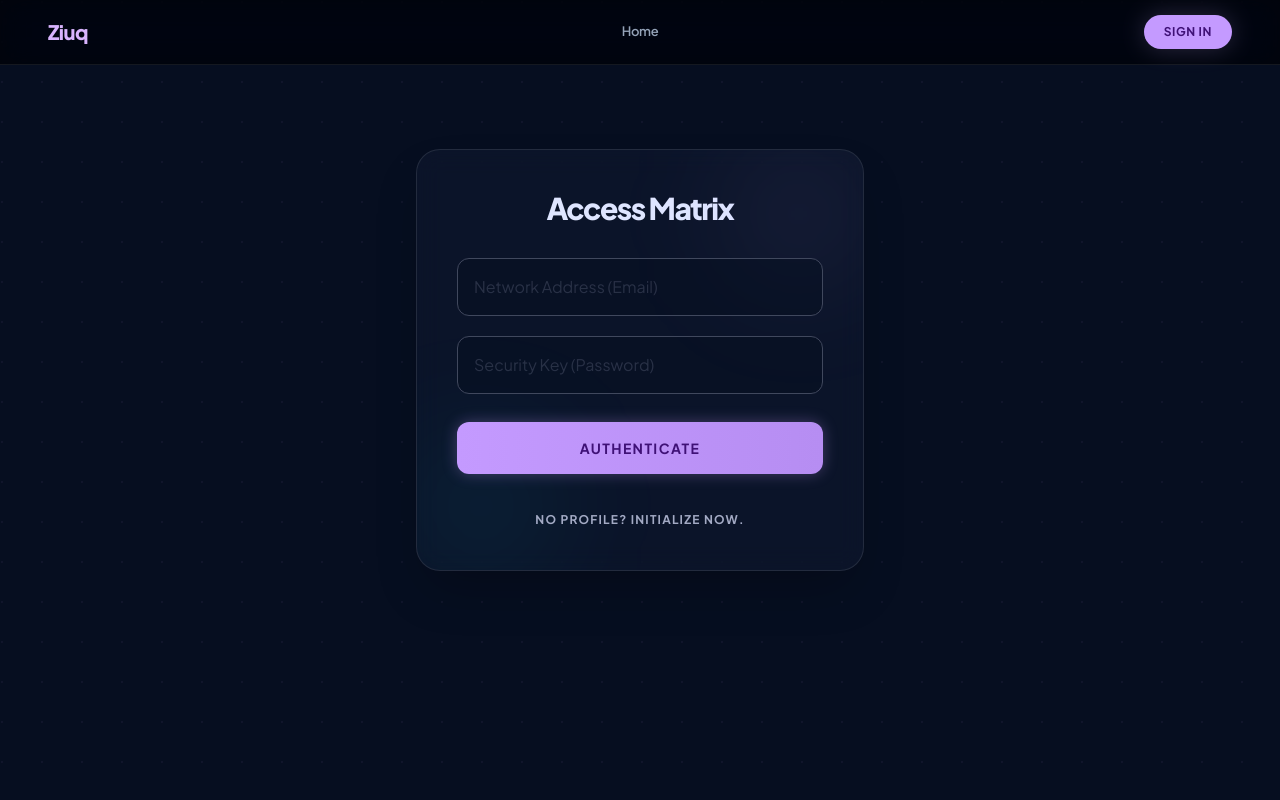
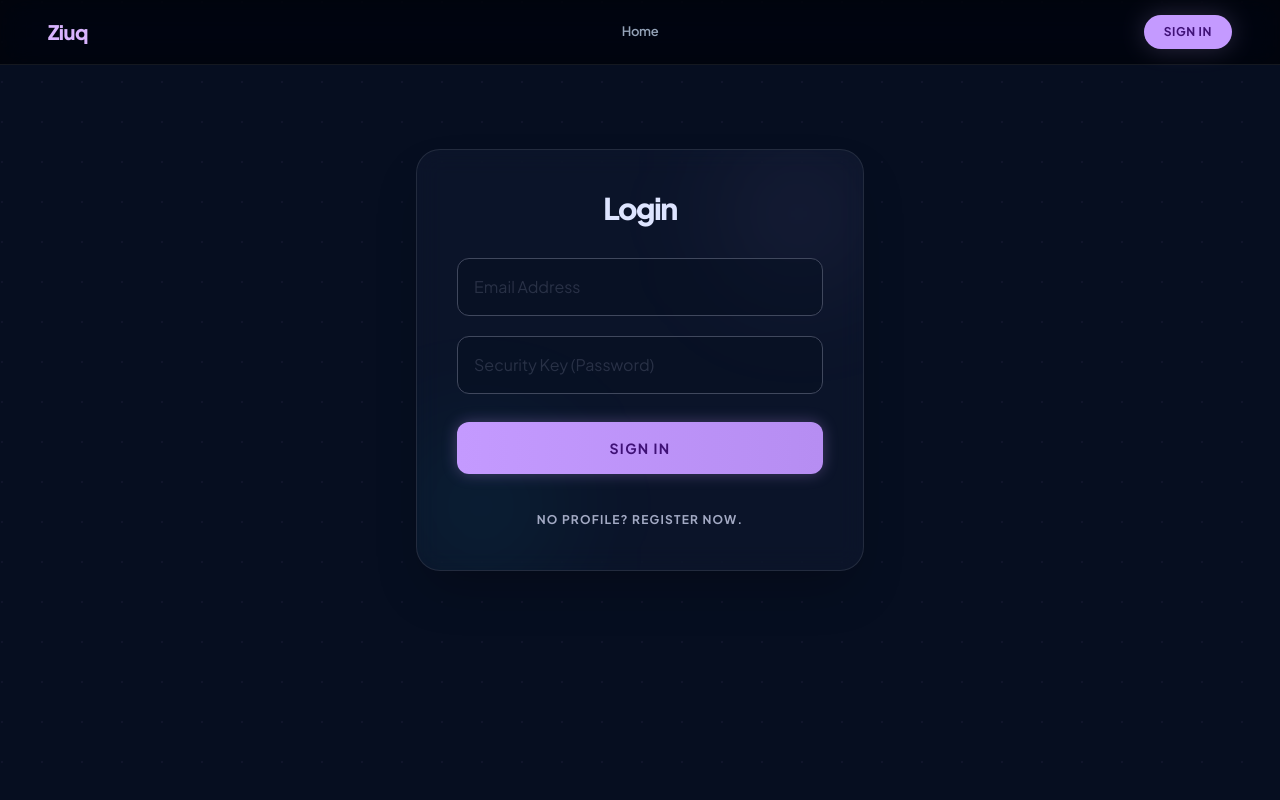
Before and after one commit to supernovaDS/ziuq_client, a React (Vite) app: page /auth in a window 1280 px wide. Shown: the top 800 px of the page. Built offline with nearby package versions, Linux system fonts and the light colour scheme.

Commit message:
some chnages to auth component

```diff
--- a/src/api.js
+++ b/src/api.js
@@ -1,7 +1,7 @@
 import axios from 'axios';
 const baseURLprod = 'https://ziuq-server.onrender.com/api';
 const baseURLdev = 'http://localhost:4000/api';
-const API = axios.create({ baseURL: baseURLprod });
+const API = axios.create({ baseURL: baseURLdev });
 
 // Add token to every request automatically
 API.interceptors.request.use((req) => {
--- a/src/components/Navbar.jsx
+++ b/src/components/Navbar.jsx
@@ -17,7 +17,7 @@ const Navbar = ({ token, setToken }) => {
   return (
     <nav className="fixed top-0 w-full z-50 glass-nav">
       <div className="relative flex justify-between items-center px-6 md:px-12 h-16 w-full max-w-none mx-auto">
-        <Link to={token ? "/dashboard" : "/"} className="text-xl font-extrabold tracking-tight text-[#D8B4FE] font-headline hover:brightness-110 transition-all">
+        <Link to={token ? "/" : "/"} className="text-xl font-extrabold tracking-tight text-[#D8B4FE] font-headline hover:brightness-110 transition-all">
           Ziuq
         </Link>
 
--- a/src/pages/Auth.jsx
+++ b/src/pages/Auth.jsx
@@ -43,7 +43,7 @@ const Auth = (props) => {
         <div className="absolute bottom-0 left-0 w-32 h-32 bg-secondary/10 rounded-full blur-3xl group-hover:bg-secondary/20 transition-colors pointer-events-none"></div>
 
         <h2 className="text-3xl font-extrabold mb-8 text-center text-on-surface tracking-tighter">
-          {isLogin ? 'Access Matrix' : 'Initialize Profile'}
+          {isLogin ? 'Login' : 'Register'}
         </h2>
 
         <form onSubmit={handleSubmit} className="flex flex-col gap-5 relative z-10">
@@ -79,7 +79,7 @@ const Auth = (props) => {
             name="email"
             type="email"
             className="bg-surface/50 border border-outline-variant p-4 rounded-xl text-on-surface focus:border-primary focus:ring-1 focus:ring-primary outline-none transition placeholder-outline-variant/60"
-            placeholder="Network Address (Email)"
+            placeholder="Email Address"
             required
             onChange={handleChange}
           />
@@ -94,7 +94,7 @@ const Auth = (props) => {
           />
 
           <button className="bg-linear-to-r from-primary to-primary-container text-on-primary p-4 rounded-xl font-bold uppercase tracking-widest text-sm hover:brightness-110 active:scale-95 transition-all shadow-[0_0_15px_rgba(196,154,255,0.3)] mt-2">
-            {isLogin ? 'Authenticate' : 'Establish Link'}
+            {isLogin ? 'Sign In' : 'Create Account'}
           </button>
         </form>
 
@@ -104,7 +104,7 @@ const Auth = (props) => {
             className="text-on-surface-variant hover:text-primary transition-colors text-xs font-bold uppercase tracking-widest"
             onClick={() => setIsLogin(!isLogin)}
           >
-            {isLogin ? "No Profile? Initialize now." : "Return to authentication."}
+            {isLogin ? "No Profile? Register now." : "Return to Sign In."}
           </button>
         </div>
       </div>
--- a/src/pages/Dashboard.jsx
+++ b/src/pages/Dashboard.jsx
@@ -93,7 +93,7 @@ const Dashboard = () => {
         </div>
       </section>
 
-      <StatsGrid quizzes={quizzes} />
+      {/* <StatsGrid quizzes={quizzes} /> */}
     </main>
   );
 };
```
